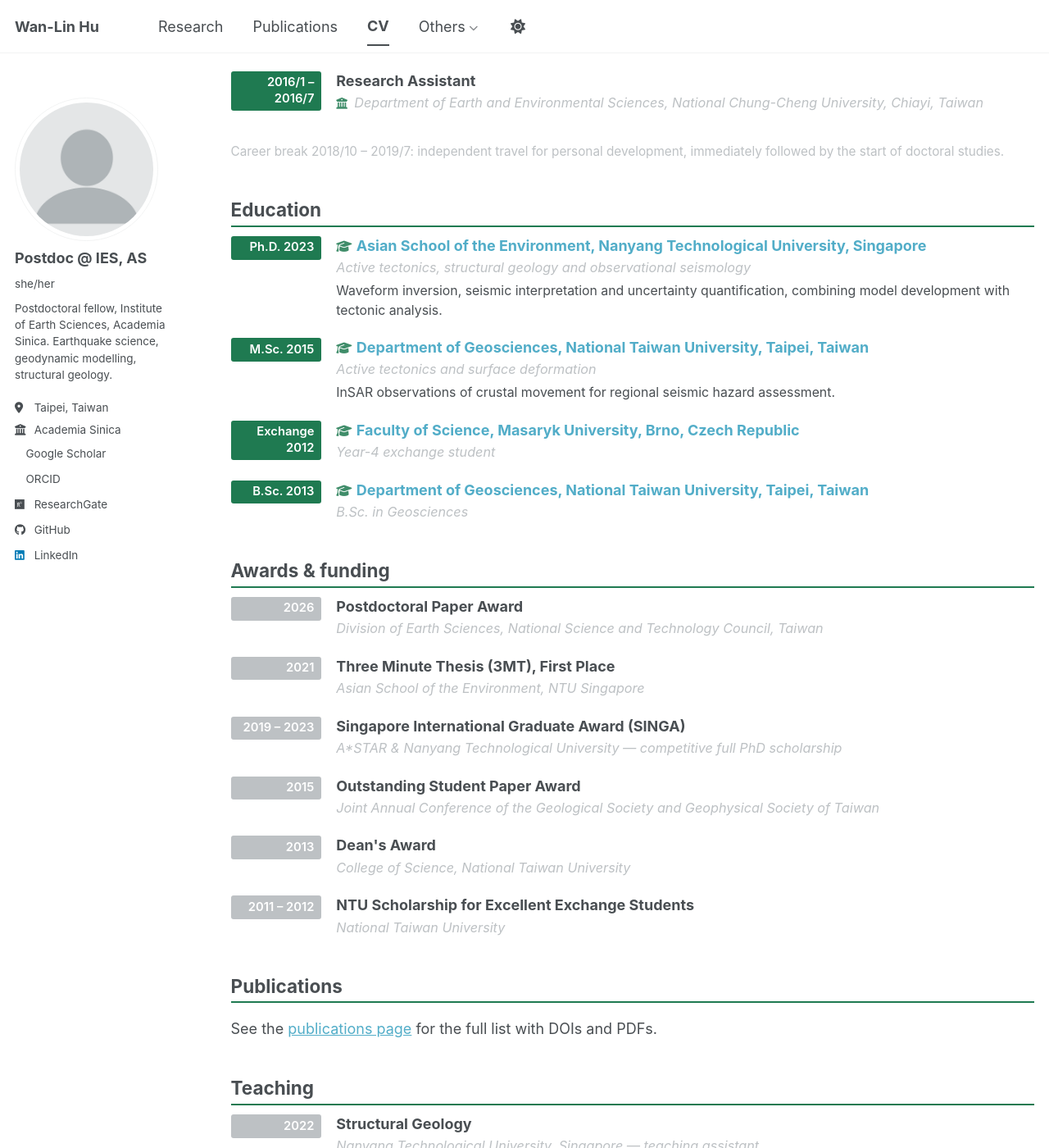
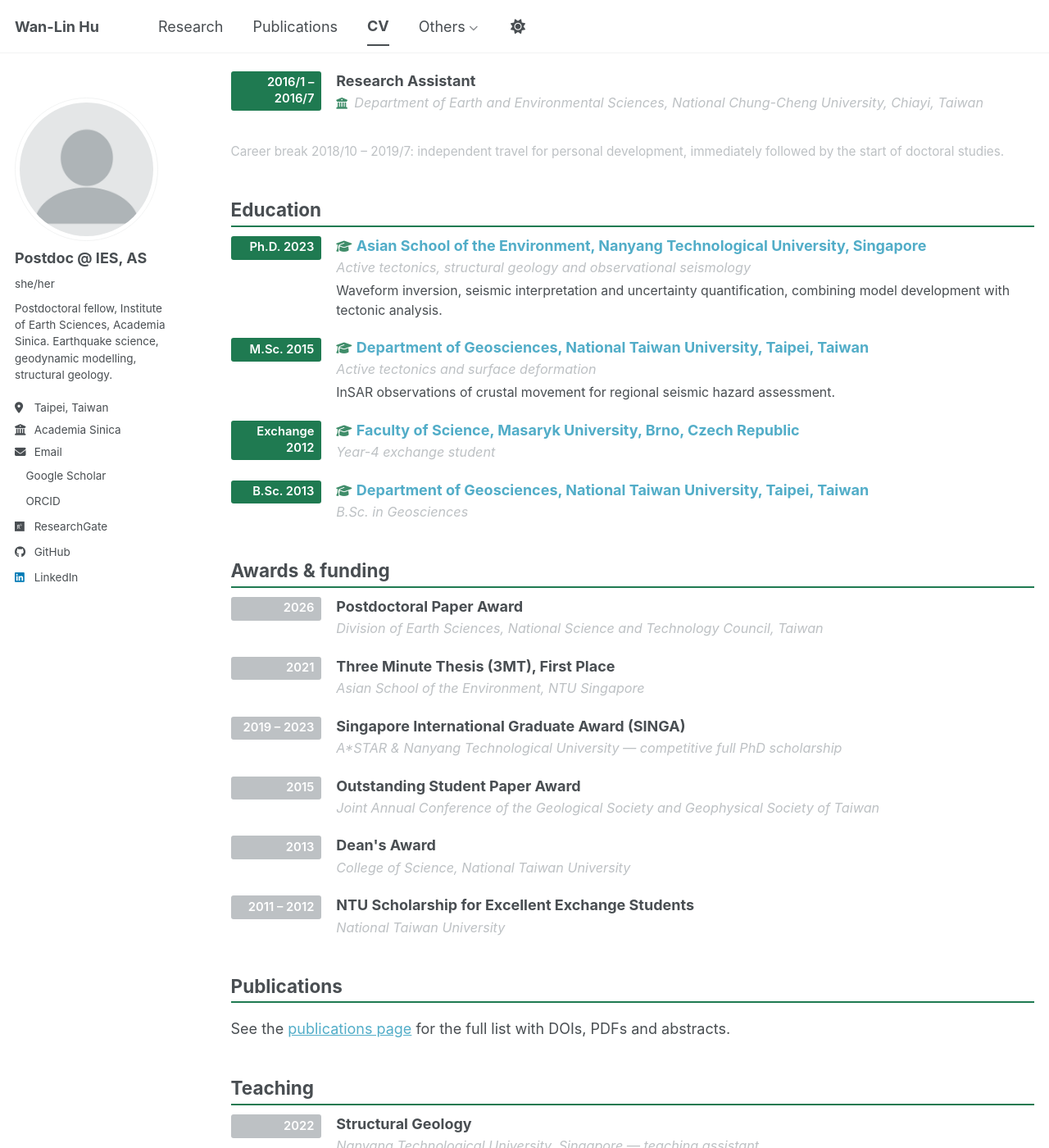
Before and after one commit to wanlin001/wanlin001.github.io, a Jekyll site: the page built from _pages/cv.html, in a window 1280 px wide and 1400 px high, scrolled down 267 px. Shown: the whole window at 82% size. Built offline with Jekyll 4.4.1, drawn with Linux system fonts in a browser that asks for light colours; comment, search, counter and statistics services are not loaded; a style sheet for code colours, icons or effects is not loaded.

Commit message:
CV PDF gains the publication list; quieter journal box; denser photo wall
- the printed CV now carries the full publication list in plain citation
  format, read straight from _publications/ and _data/conferences.yml, so it
  follows the site and needs no separate file. Journal articles first, then
  in preparation, outreach, conferences (order comes from
  publication_category in _config.yml).
- journal on a publication card: outline only, black text, no fill
- gallery: grid-auto-flow dense and a finer row unit, so later photos are
  pulled up into the holes that tall ones leave
- the Email button was invisible on wide screens — the theme hides every
  <button> in the sidebar for the "Follow" button; selected more specifically
- news: "This website was born" is plain text, Vajont item renamed "Trip to
  the Vajont Dam"

Co-Authored-By: Claude Opus 5 <noreply@anthropic.com>

```diff
--- a/_config.yml
+++ b/_config.yml
@@ -103,16 +103,18 @@ author:
 #  想知道現在有哪些分區、哪些標籤、各被用了幾次：
 #      ruby scripts/list_labels.rb
 # ═══════════════════════════════════════════════════════════════════════════
+# 順序 = CV PDF 裡著作分區的順序（網頁上的 Publications 是按年份排，不受這裡影響）。
+# label 是卡片上的小標籤，title 是 PDF 裡的分區標題。
 publication_category:
-  outreach:
-    title: '科普寫作 · Public engagement writing'
-    label: 'Outreach'
   manuscripts:
     title: 'Peer-reviewed journal articles'
     label: 'Journal paper'
   inprep:
     title: 'In preparation'
     label: 'In prep.'
+  outreach:
+    title: '科普寫作 · Public engagement writing'
+    label: 'Outreach'
   conferences:
     title: 'Conference presentations'
     label: 'Conference'
--- a/_pages/cv.html
+++ b/_pages/cv.html
@@ -88,7 +88,56 @@ redirect_from:
 {% endif %}
 
 <h2>Publications</h2>
-<p>See the <a href="{{ base_path }}/publications/">publications page</a> for the full list with DOIs and PDFs.</p>
+<p class="cv-screen-only">See the <a href="{{ base_path }}/publications/">publications page</a> for the full list with DOIs, PDFs and abstracts.</p>
+
+{%- comment -%}
+  下載的 PDF 裡要有完整著作列表，但網頁上不必再抄一次（Publications 那頁已經有了），
+  所以這一段平常藏起來，只有列印/存成 PDF 時才出現（custom.css 的 .cv-print-only）。
+  內容直接讀 _publications/ 的那些 .md，所以只要那邊改，PDF 就跟著改，不用另外維護。
+  格式是一般引用格式：作者 (年). 標題. 期刊, 卷期. doi
+{%- endcomment -%}
+<div class="cv-print-only cv-pubs">
+  {% assign allpubs = site.publications | sort: "date" | reverse %}
+  {% for group in site.publication_category %}
+    {% assign rows = allpubs | where: "category", group[0] %}
+    {% if rows.size == 0 %}{% continue %}{% endif %}
+    <h3>{{ group[1].title | default: group[1].label }}</h3>
+    <ol class="cv-pubs__list">
+      {% for post in rows %}
+      <li>
+        {{ post.authors }}{% if post.year %} ({{ post.year }}){% endif %}.
+        {{ post.title }}.
+        {% if post.venue %}<em>{{ post.venue }}</em>{% endif %}{% if post.volume %}, {{ post.volume }}{% endif %}{% if post.language %} ({{ post.language }}){% endif %}.
+        {% if post.doi %}https://doi.org/{{ post.doi }}{% endif %}
+      </li>
+      {% endfor %}
+    </ol>
+  {% endfor %}
+
+  {% assign talks = site.data.conferences.conferences %}
+  {% if talks.size > 0 %}
+    <h3>Conference presentations</h3>
+    <ol class="cv-pubs__list">
+      {% for t in talks %}
+      {%- comment -%} 標題開頭 [Oral] / [Poster] 這種方括號標記在 PDF 裡寫成一般文字 {%- endcomment -%}
+      {%- assign parts = t.title | split: "]" -%}
+      {%- if t.title contains "[" and parts.size > 1 -%}
+        {%- assign tlabel = parts[0] | remove: "[" | strip -%}
+        {%- assign tplain = parts[1] | strip -%}
+      {%- else -%}
+        {%- assign tlabel = "" -%}
+        {%- assign tplain = t.title -%}
+      {%- endif -%}
+      <li>
+        {{ t.authors }}{% if t.year %} ({{ t.year }}){% endif %}.
+        {{ tplain }}.
+        <em>{{ t.venue }}</em>{% if t.place %}, {{ t.place }}{% endif %}{% if tlabel != "" %} ({{ tlabel }}){% endif %}.
+        {% if t.doi %}https://doi.org/{{ t.doi }}{% endif %}
+      </li>
+      {% endfor %}
+    </ol>
+  {% endif %}
+</div>
 
 {% if cv.mentoring.size > 0 %}
 <h2>Supervising &amp; mentoring</h2>
--- a/assets/css/custom.css
+++ b/assets/css/custom.css
@@ -79,21 +79,22 @@
 .pub-card__authors .me { font-weight: 700; }
 .pub-card__meta { margin: 0 0 .55em 0; font-size: .82em; color: var(--global-text-color-light); }
 
-/* The journal is the thing people look for, so it is boxed in the accent
-   colour rather than set in grey. The volume/pages stay lighter inside it. */
+/* The journal is the thing people look for, so it is outlined rather than set
+   in grey — but only outlined: no fill, black text, thin border. Visible
+   without shouting. */
 .pub-venue {
   display: inline-block;
-  padding: .05em .55em;
+  padding: .05em .5em;
   font-size: .8em;
   font-style: normal;
   font-weight: 600;
   line-height: 1.5;
-  color: var(--wl-accent);
-  background: var(--wl-accent-soft);
-  border: 1px solid var(--wl-accent);
+  color: var(--global-text-color);
+  background: none;
+  border: 1px solid var(--global-border-color);
   border-radius: 4px;
 }
-.pub-venue__vol { font-weight: 400; opacity: .8; }
+.pub-venue__vol { font-weight: 400; color: var(--global-text-color-light); }
 .pub-card__excerpt { margin: 0 0 .7em 0; font-size: .87em; }
 
 .pub-card__body { display: flex; gap: 1.2em; align-items: flex-start; flex-wrap: wrap; }
@@ -507,14 +508,19 @@ body { padding-top: var(--masthead-h); }
   columns: auto;
   display: grid;
   grid-template-columns: repeat(auto-fill, minmax(230px, 1fr));
-  grid-auto-rows: 8px;
+  grid-auto-rows: 4px;
   column-gap: 10px;
+  /* "dense" = when a tall photo leaves a hole, a later photo that fits is
+     pulled up into it instead of the hole being left blank. It is what keeps
+     a wall of mixed portrait/landscape photos from going ragged. It does
+     reorder the photos, which is fine here — there is no reading order. */
+  grid-auto-flow: row dense;
 }
 .wall--js .wall__item {
   margin: 0;
   /* placeholder height so lazy-loaded photos below the fold still occupy
      space (and therefore get loaded); JS replaces this once each one is in */
-  grid-row-end: span 34;
+  grid-row-end: span 68;
 }
 .wall--js .wall__item--wide { grid-column: span 2; }
 
@@ -985,7 +991,10 @@ h2.pub-year::after {
    (it copies the address rather than opening a mail app — see
    assets/js/email-copy.js). */
 
-.author__email {
+/* The theme hides every <button> inside .author__urls-wrapper on wide screens
+   (that rule exists for the "Follow" button). This one must stay visible, so
+   it is selected by two classes and therefore wins. */
+.author__urls-wrapper .author__email {
   display: inline;
   padding: 0;
   border: 0;
@@ -1010,8 +1019,11 @@ h2.pub-year::after {
   .cv-toolbar { margin-top: 0; }
 }
 
-/* name / contact block: on screen it is in the sidebar, so it is only printed */
-.cv-print-header { display: none; }
+/* Blocks that only exist in the printed PDF: the name/contact header (on
+   screen it is in the sidebar) and the full publication list (on screen the
+   Publications page already has it). */
+.cv-print-header,
+.cv-print-only { display: none; }
 
 /* ── printing the CV ──────────────────────────────────────────────────────
    "Download PDF" on /cv/ opens the print dialog, so what the PDF looks like
@@ -1081,5 +1093,25 @@ h2.pub-year::after {
   /* the skill chips keep their outline but lose the tint */
   .chip, .skill, .tag-pill { background: none !important; border: 1px solid #888 !important; }
 
+  .cv-screen-only { display: none !important; }
+  .cv-print-only  { display: block !important; }
+
+  /* the publication list: plain numbered citations, nothing else */
+  .cv-pubs h3 {
+    font-size: 10.5pt;
+    font-weight: 700;
+    margin: .8em 0 .3em 0;
+    break-after: avoid;
+  }
+  .cv-pubs__list {
+    margin: 0 0 .2em 0;
+    padding-left: 1.6em;
+  }
+  .cv-pubs__list li {
+    margin-bottom: .35em;
+    line-height: 1.35;
+    text-align: left;
+  }
+
   @page { margin: 14mm 15mm; }
 }
--- a/assets/js/photo-wall.js
+++ b/assets/js/photo-wall.js
@@ -45,7 +45,7 @@
        so photos carrying an EXIF rotation are measured correctly.
        Falls back to the plain CSS column layout if this never runs.        */
 
-    var ROW = 8, GAP = 10;
+    var ROW = 4, GAP = 10;   /* must match grid-auto-rows in custom.css */
 
     function layout(fig) {
       var im = fig.querySelector('img');
```
Also changed, not shown: _news/2026-05-16-vajont.md (+1 -1 lines), _news/2026-09-06-thewebsite.md (+0 -1 lines).
